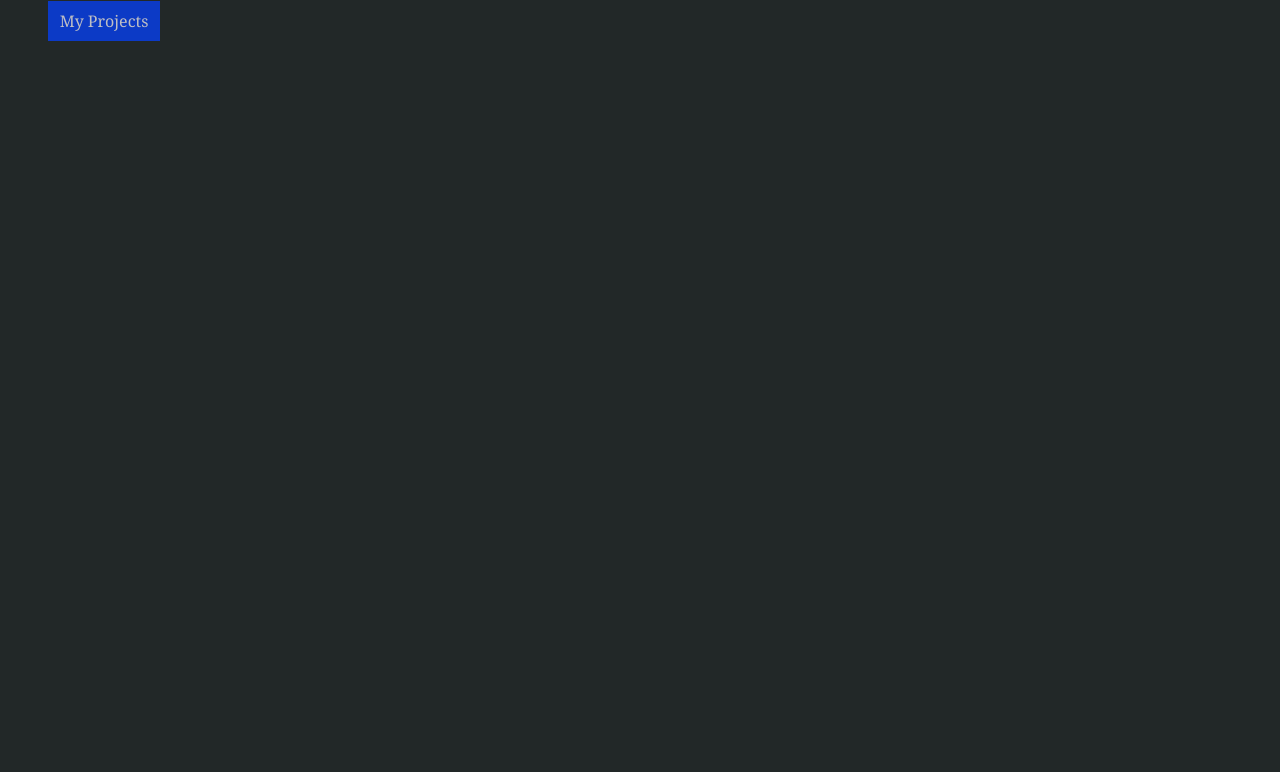
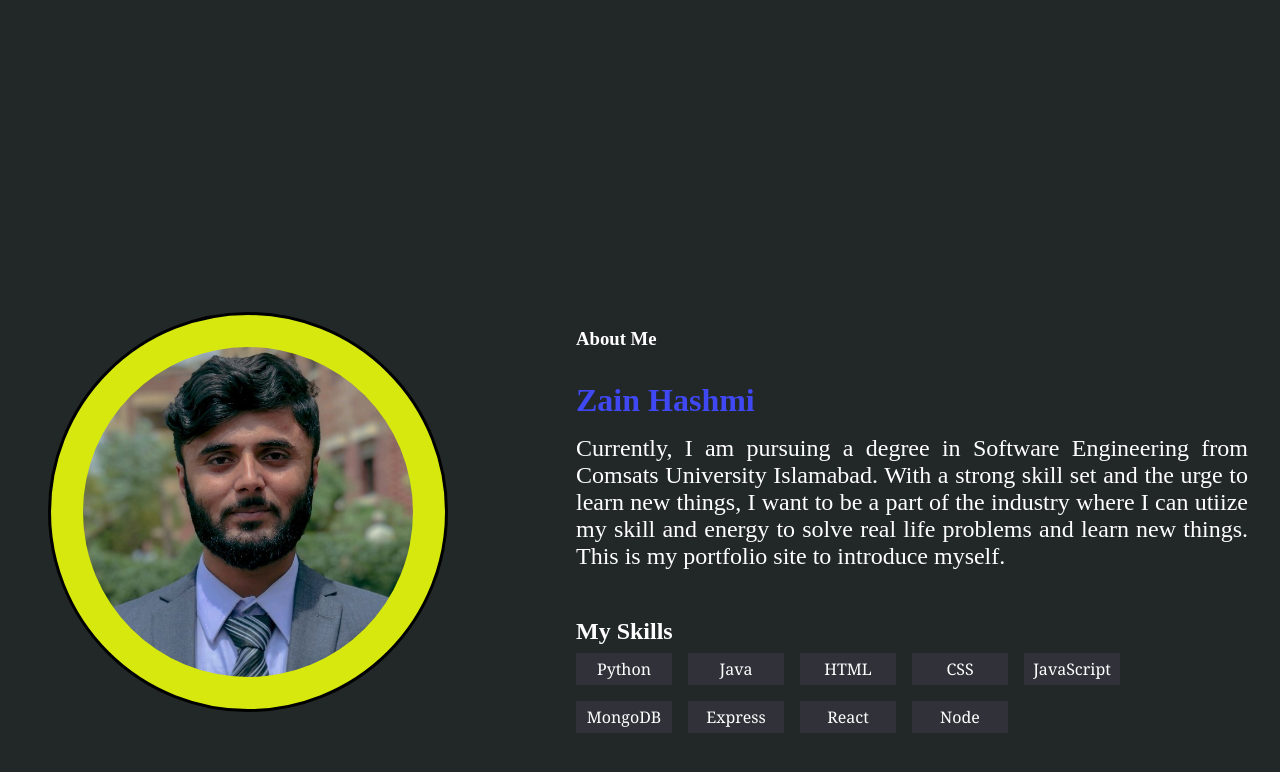
Before and after one commit to Z9dot/portfolio, a React (Create React App) app: page / in a window 1280 px wide. Shown: the part 710-1482 px from the top of the page. Before the commit the page ends 911 px from the top, so only its background shows below. Built offline with nearby package versions, Linux system fonts and the light colour scheme; the HTML template or start-up script is replaced by a standard one.

Commit message:
About section is added

```diff
--- a/src/App.js
+++ b/src/App.js
@@ -9,6 +9,7 @@ function App() {
       <div className='nav__header'>
       <Navbar />
       <Header/>
+      <About/>
       </div>
     </div>
   );
--- a/src/Components/about/About.jsx
+++ b/src/Components/about/About.jsx
@@ -7,9 +7,9 @@ const About = () => {
       <div className='about_section_image'>
         <img src={Photo} alt='Zain' />
       </div>
-      <div className='about__section_description'>
-        <p>Hi! I am Zain Hashmi</p>
-        <h1>I'm Mern Stack Developer.</h1>
+      <div className='about__section__description'>
+        <h3>About Me</h3>
+        <h1>Zain Hashmi</h1>
         <p>
           Currently, I am pursuing a degree in Software Engineering from Comsats
           University Islamabad. With a strong skill set and the urge to learn
@@ -17,7 +17,25 @@ const About = () => {
           skill and energy to solve real life problems and learn new things.
           This is my portfolio site to introduce myself.
         </p>
+        <div className='my__skills'>
+        <h2>My Skills</h2>
+        <div className='programming'>
+          <button>Python</button>
+          <button>Java</button>
+          <button>HTML</button>
+          <button>CSS</button>
+          <button>JavaScript</button>
+          </div>
+        <div className='mern__stack'>
+          <button>MongoDB</button>
+          <button>Express</button>
+          <button>React</button>
+          <button>Node</button>
+          </div>
+
       </div>
+      </div>
+
     </div>
   )
 }
--- a/src/Components/about/about.css
+++ b/src/Components/about/about.css
@@ -0,0 +1,49 @@
+
+.about__section{
+display: flex;
+margin-top: 8rem;
+}
+img{
+    padding: 2rem;
+    margin: 3rem;
+    width: 25rem;
+    height: 25rem;
+
+}
+
+.about__section__description{
+    padding: 2rem;
+    margin: 0 0 3rem 3rem;
+    text-align: justify;
+    width: 60%;
+}
+h1{
+    color: rgb(63, 72, 242);
+    margin-bottom: 1rem;
+}
+h3{
+    color: rgb(255, 255, 255);
+    margin: 2rem 0;
+}
+.my__skills{
+    margin: 3rem 0;
+    color: rgb(255, 255, 255);
+}
+.skills{
+    display: flex;
+    }
+.mern__stack{
+    display: flex;
+}
+
+button{
+    margin: 0.5rem 1rem 0.5rem 0;
+    background-color: rgb(49, 49, 57);
+    color: rgb(255, 255, 255);
+    font-family: Georgia, "Times New Roman", Times, serif;
+    border: none;
+    cursor: pointer;
+    height: 2rem;
+    width: 6rem;
+    font-size: medium;
+}
--- a/src/Components/header/Header.jsx
+++ b/src/Components/header/Header.jsx
@@ -15,7 +15,7 @@ const Header = () => {
           This is my portfolio site to introduce myself.
         </p>
         <div className="projects__button">
-          <button>My Projects</button>
+          <button className="my__projects__button">My Projects</button>
         </div>
       </div>
       <div className="photo">
--- a/src/Components/header/header.css
+++ b/src/Components/header/header.css
@@ -28,7 +28,7 @@ img {
   margin-left: 15rem;
   background-color: rgb(214, 232, 14);
 }
-button {
+.my__projects__button {
   width: 7rem;
   height: 2.5rem;
   color: rgb(191, 191, 196);
--- a/src/Components/navbar/navbar.css
+++ b/src/Components/navbar/navbar.css
@@ -23,12 +23,11 @@
   color: azure;
   height: 1rem;
   display: flex;
-  width: 50%;
+  width: 40%;
   justify-content: space-between;
   align-items: center;
-  text-align: center;
   padding: 2rem;
-  margin: 2rem;
+  margin: 2rem 6rem;
   cursor: pointer;
   text-decoration: solid underline;
   font-size: large;
```
